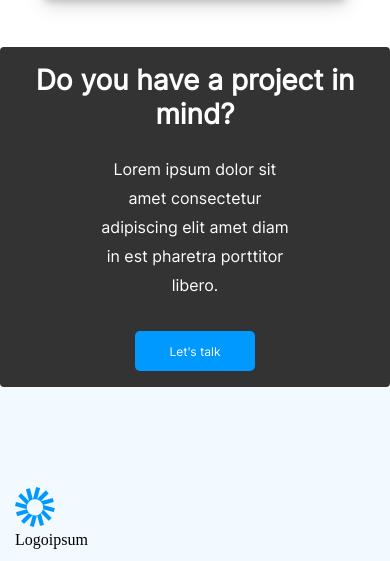
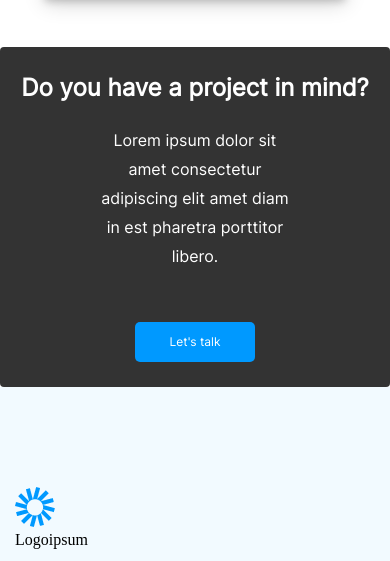
Before and after one commit to anyahb/agency, a plain HTML site: page index.html in a window 390 px wide. Shown: the part 8870-9431 px from the top of the page. Drawn offline with nearby package versions, Linux system fonts and the light colour scheme.

Commit message:
changed banner font-size

```diff
--- a/styles.css
+++ b/styles.css
@@ -1496,6 +1496,9 @@ details[open] > summary::after {
 }
 
 @media (max-width: 480px) {
+    .banner__title {
+        font-size: 24px;
+    }
 
     .experts__badges {
         margin: 50px 15px;
```
Also changed, not shown: 2 other files.
